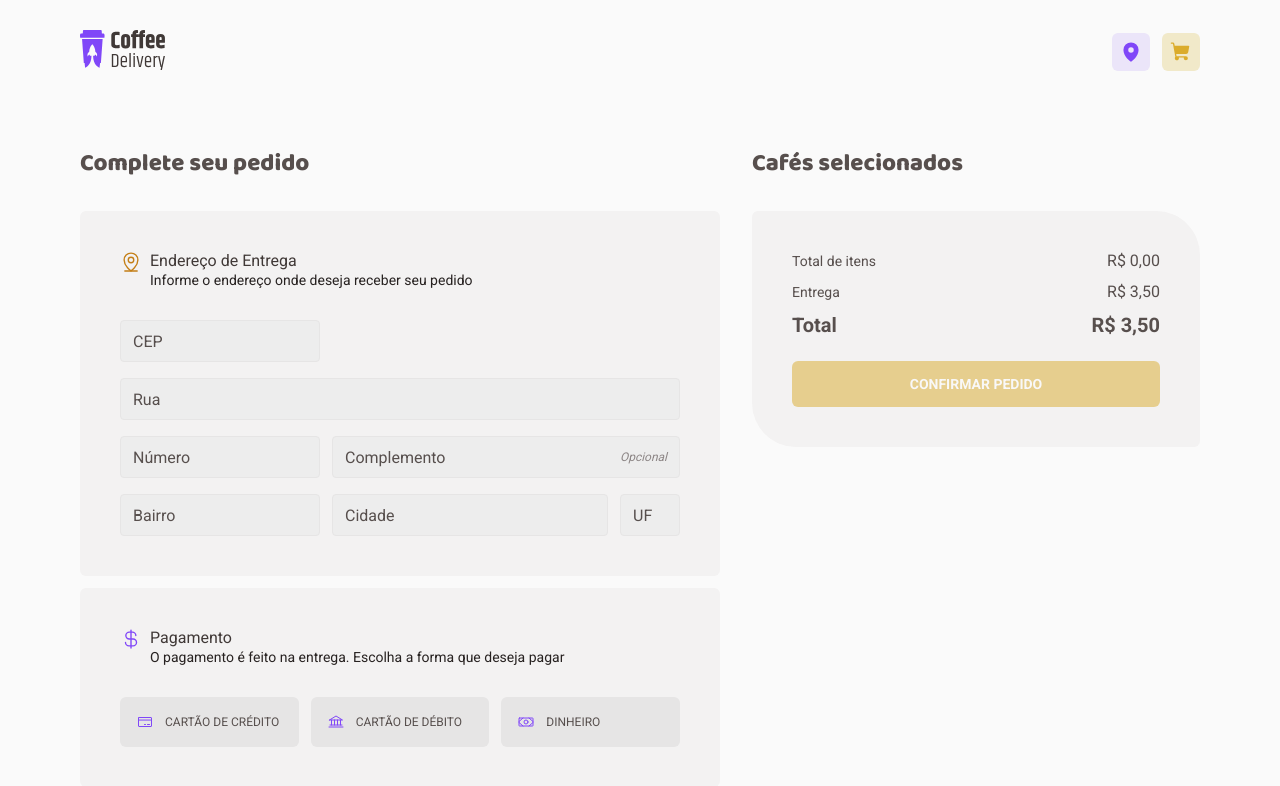
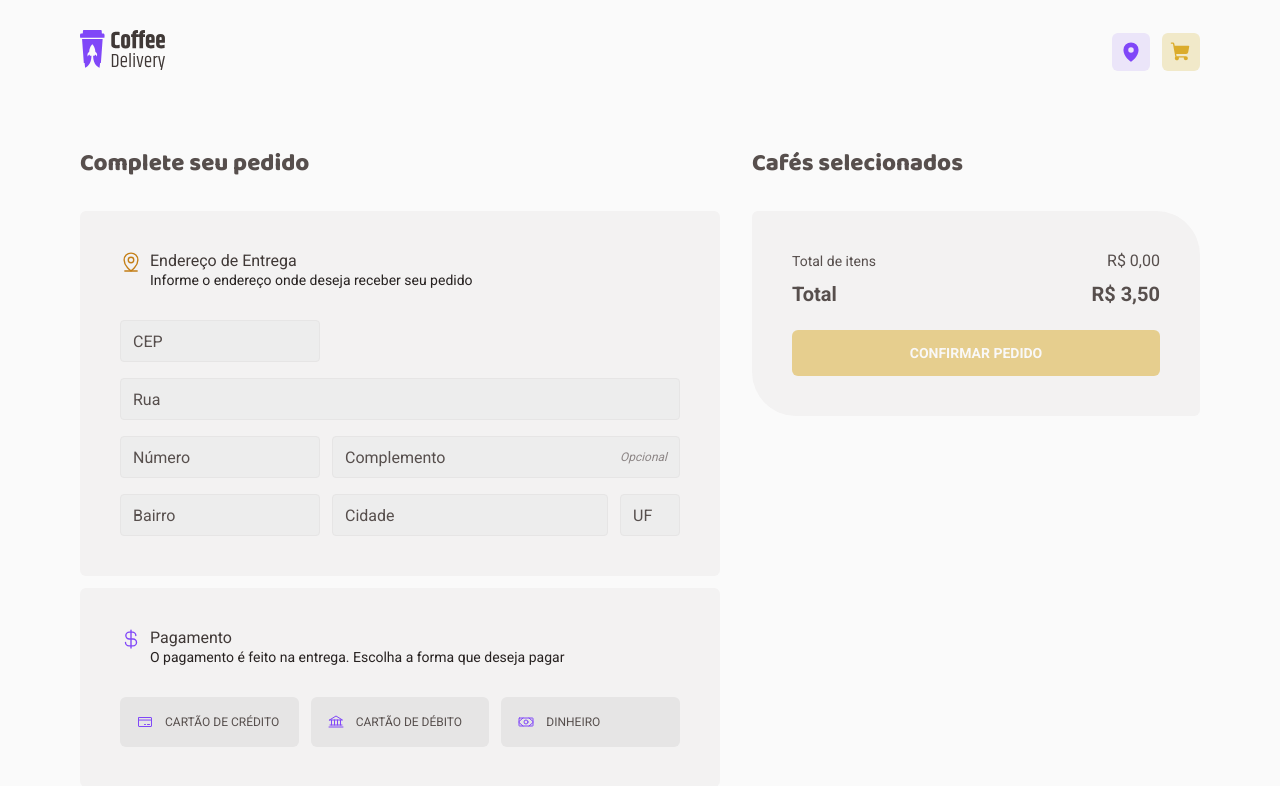
Before and after one commit to kevenpacheco/coffee-delivery, a React (Vite) app: page /checkout in a window 1280 px wide. Shown: the top 786 px of the page. Built offline with nearby package versions, Linux system fonts and the light colour scheme.

Commit message:
refactor (Checkout page): show delivery fee only if all required address details are filled in

```diff
--- a/src/pages/Checkout/index.tsx
+++ b/src/pages/Checkout/index.tsx
@@ -53,18 +53,24 @@ export function Checkout() {
     toast.success("Seu pedido foi confirmado e está sendo enviado!");
   }
 
+  function checkIfAddressHasBeenFilledIn() {
+    const hasAddressBeenFilled = Object.entries(address).every(
+      ([key, value]) => {
+        if (key === "complement") return true;
+        return value.length > 0;
+      }
+    );
+
+    return hasAddressBeenFilled;
+  }
+
   function checkThatAllDataHasBeenFilledIn() {
     const isAllDataHasBeenFilledIn =
-      shoppingCartItems.length &&
+      shoppingCartItems.length > 0 &&
       paymentType &&
-      address.cep &&
-      address.city &&
-      address.district &&
-      address.number &&
-      address.street &&
-      address.uf;
+      checkIfAddressHasBeenFilledIn();
 
-    return !!isAllDataHasBeenFilledIn;
+    return isAllDataHasBeenFilledIn;
   }
 
   const totalPriceItemsInCents = shoppingCartItems.reduce(
@@ -170,7 +176,7 @@ export function Checkout() {
 
             <PaymentOptions>
               <Select
-                checked={paymentType === 'CREDIT_CARD'}
+                checked={paymentType === "CREDIT_CARD"}
                 name="paymentType"
                 value="CREDIT_CARD"
                 onChange={handleSelectPayment}
@@ -181,7 +187,7 @@ export function Checkout() {
               </Select>
 
               <Select
-                checked={paymentType === 'DEBIT_CARD'}
+                checked={paymentType === "DEBIT_CARD"}
                 name="paymentType"
                 value="DEBIT_CARD"
                 onChange={handleSelectPayment}
@@ -192,7 +198,7 @@ export function Checkout() {
               </Select>
 
               <Select
-                checked={paymentType === 'MONEY'}
+                checked={paymentType === "MONEY"}
                 name="paymentType"
                 value="MONEY"
                 onChange={handleSelectPayment}
@@ -222,10 +228,12 @@ export function Checkout() {
                 <p>{totalPriceItems}</p>
               </div>
 
-              <div>
-                <p>Entrega</p>
-                <p>{deliveryFee}</p>
-              </div>
+              {checkIfAddressHasBeenFilledIn() && (
+                <div>
+                  <p>Entrega</p>
+                  <p>{deliveryFee}</p>
+                </div>
+              )}
 
               <div>
                 <p>Total</p>
```
